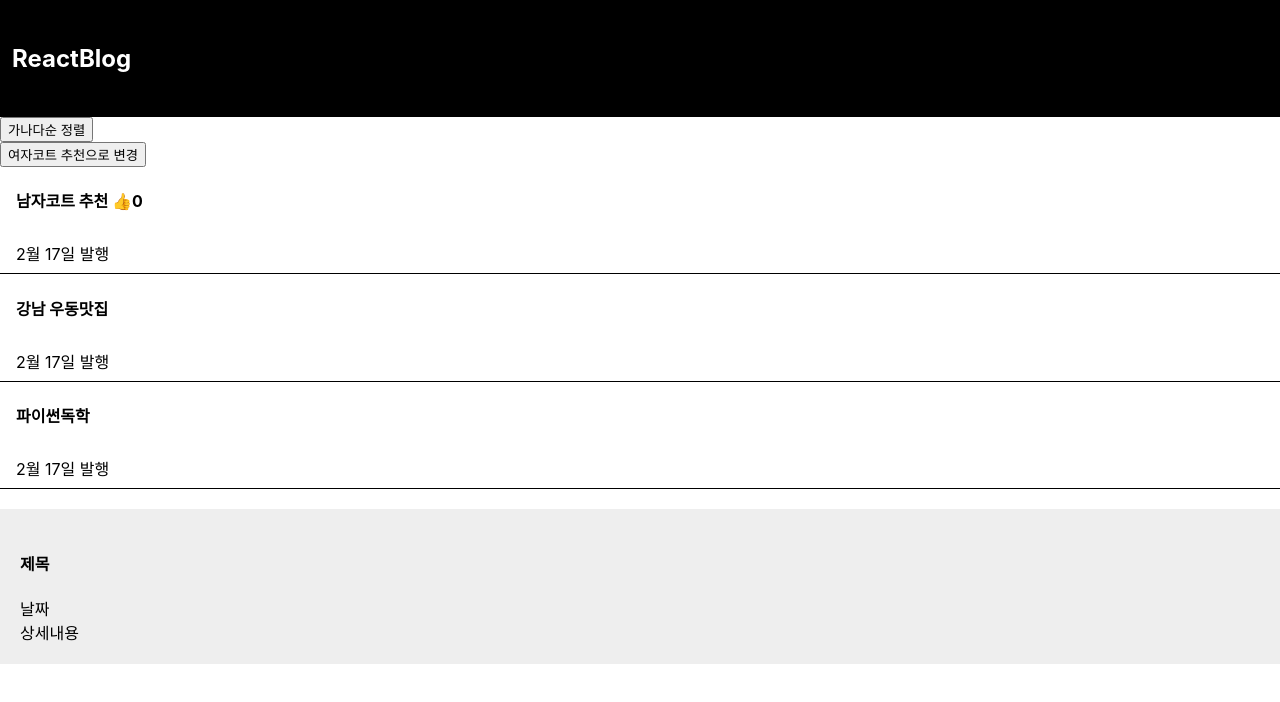
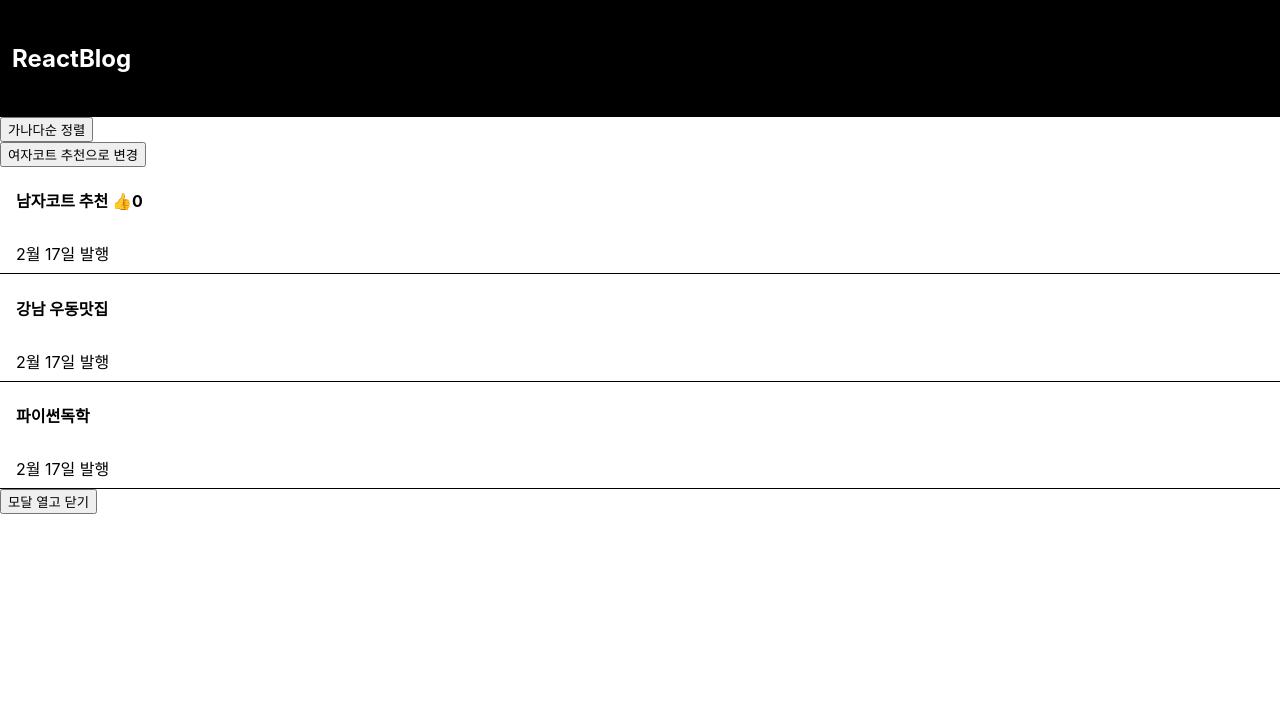
Before and after one commit to lkj6954/practice-react, a React (Create React App) app in the folder blog/: page / in a window 1280 px wide. Shown: the top 702 px of the page. Built offline with nearby package versions, Linux system fonts and the light colour scheme.

Commit message:
Add : modal open and close button before lecture explanation

```diff
--- a/blog/src/App.js
+++ b/blog/src/App.js
@@ -8,6 +8,8 @@ function App() {
         '파이썬독학',
     ]);
     let [like, addLike] = useState(0);
+    let [modal, setModal] = useState(true);
+    let [modalClicked, setModalClicked] = useState(0);
 
     return (
         <div className='App'>
@@ -42,10 +44,19 @@ function App() {
                 <h4>{title[1]}</h4>
                 <p>2월 17일 발행</p>
             </div>
-
             <PostItem title={title} />
-
-            <Modal />
+            <button
+                onClick={() => {
+                    setModalClicked(
+                        modalClicked === 0
+                            ? (modalClicked = 1)
+                            : (modalClicked = 0)
+                    );
+                }}
+            >
+                모달 열고 닫기
+            </button>
+            {modalClicked ? <Modal /> : ''}
         </div>
     );
 }
```
